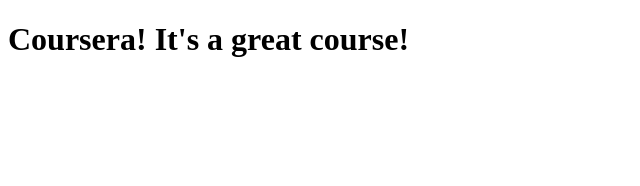
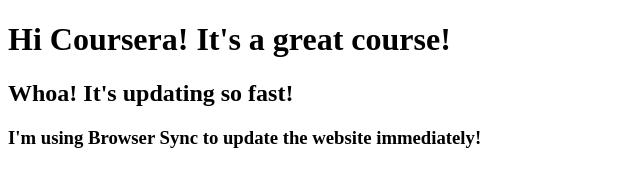
Before and after one commit to vonlugersbutter/coursera-test, a plain HTML site: page site/index.html in a window 1280 px wide. Shown: the whole page, without its empty margins (0-640 px from the left). Drawn offline with Linux system fonts and the light colour scheme.

Commit message:
Updated to reflect brower sync.

```diff
--- a/site/index.html
+++ b/site/index.html
@@ -6,6 +6,8 @@
     <title>Hello Coursera</title>
 </head>
 <body>
-    <h1>Coursera! It's a great course!</h1>
+    <h1>Hi Coursera! It's a great course!</h1>
+    <h2>Whoa! It's updating so fast!</h2>
+    <h3>I'm using Browser Sync to update the website immediately!</h3>
 </body>
 </html>
```
